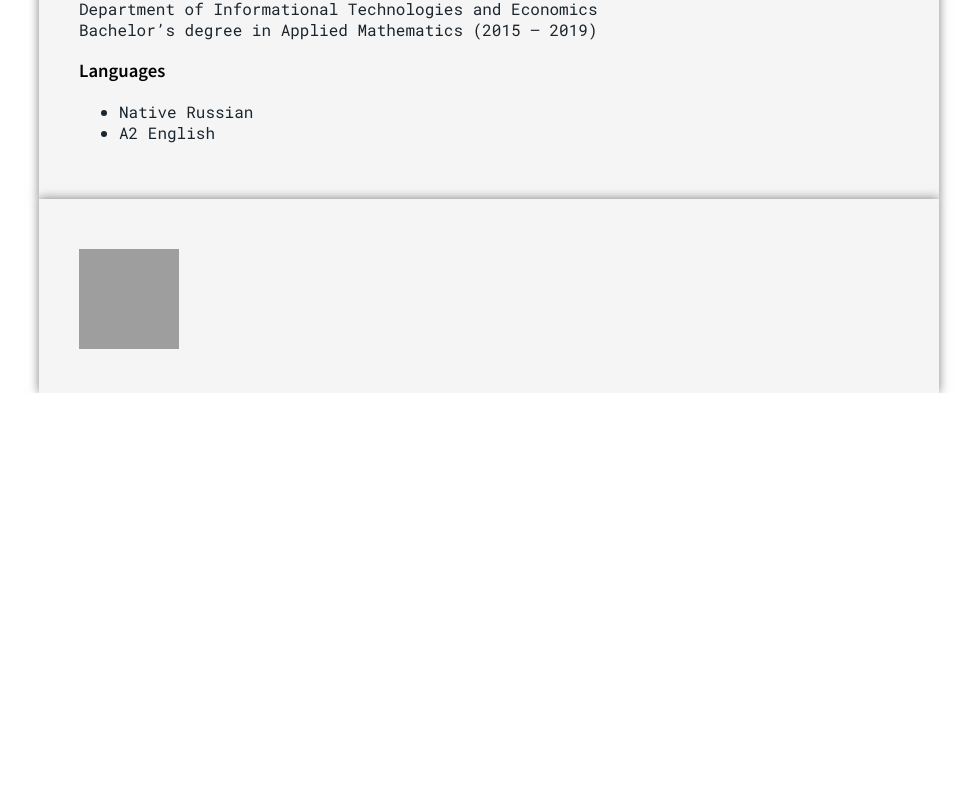
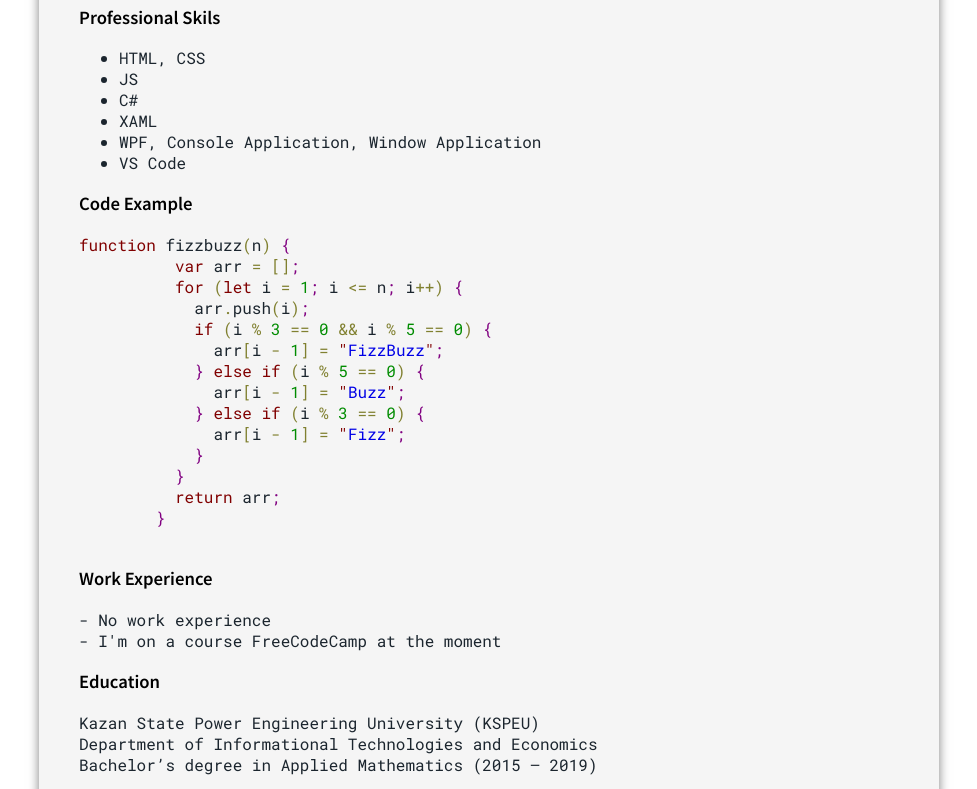
Before and after one commit to miamoooon/rsschool-cv, a plain HTML site: page index.html in a window 1280 px wide. Shown: the part 511-1300 px from the top of the page, without its empty margins (151-1128 px from the left). Before the commit the page ends 904 px from the top, so only its background shows below. Drawn offline with Linux system fonts and the light colour scheme; grey boxes are pictures that could not be loaded.

Commit message:
feat: add code example

```diff
--- a/index.html
+++ b/index.html
@@ -14,12 +14,11 @@
         padding: 50px 40px 40px 40px;
         background-color: rgb(245, 245, 245);
         box-shadow: 0 0 10px rgba(0, 0, 0, 0.5);
-        /*border: 0.5px #a70d02 solid;*/
       }
-      /*header,
-      footer {
-       padding: 50px 60px -10px 60px;
-      }*/
+
+      .sectionview {
+        padding: 70px 0px 0px 0px;
+      }
       h1 {
         margin: 30px 0px 0px 200px;
         font-size: 37px;
@@ -40,7 +39,7 @@
         height: 160px;
         float: left;
         box-shadow: 0 0 10px rgba(0, 0, 0, 0.3);
-        margin: 50px 40px;
+        margin: 50px 40px 20px 40px;
       }
       .fontheader {
         font-family: "Source Sans Pro", serif;
@@ -60,7 +59,7 @@
         <h1 class="fontheader">Maria Asimov</h1>
         <h2 class="fontheader">Front-end Developer</h2>
       </section>
-      <section>
+      <section class="sectionview">
         <h3 class="fontheader">Personal Information</h3>
         <p class="fonttext">
           <strong> Address: </strong>4 Kirill Turovsky, apt. 109, Minsk,
@@ -80,6 +79,42 @@
         </p>
       </section>
       <section>
+        <h3 class="fontheader">Professional Skils</h3>
+        <ul class="fonttext">
+         <li>HTML, CSS</li>
+         <li>JS</li>
+         <li>C#</li>
+         <li>XAML</li>
+         <li>WPF, Console Application, Window Application</li>
+         <li>VS Code</li>
+        </ul>
+      </section>
+      <section>
+        <h3 class="fontheader">Code Example</h3>
+        <pre class="fonttext"><span style='color:#800000; '>function</span> fizzbuzz<span style='color:#808030; '>(</span>n<span style='color:#808030; '>)</span> <span style='color:#800080; '>{</span>
+          <span style='color:#800000;  '>var</span> arr <span style='color:#808030; '>=</span> <span style='color:#808030; '>[</span><span style='color:#808030; '>]</span><span style='color:#800080; '>;</span>
+          <span style='color:#800000; '>for</span> <span style='color:#808030; '>(</span><span style='color:#800000;'>let</span> i <span style='color:#808030; '>=</span> <span style='color:#008c00; '>1</span><span style='color:#800080; '>;</span> i <span style='color:#808030; '>&lt;=</span> n<span style='color:#800080; '>;</span> i<span style='color:#808030; '>++</span><span style='color:#808030; '>)</span> <span style='color:#800080; '>{</span>
+            arr<span style='color:#808030; '>.</span>push<span style='color:#808030; '>(</span>i<span style='color:#808030; '>)</span><span style='color:#800080; '>;</span>
+            <span style='color:#800000;  '>if</span> <span style='color:#808030; '>(</span>i <span style='color:#808030; '>%</span> <span style='color:#008c00; '>3</span> <span style='color:#808030; '>==</span> <span style='color:#008c00; '>0</span> <span style='color:#808030; '>&amp;&amp;</span> i <span style='color:#808030; '>%</span> <span style='color:#008c00; '>5</span> <span style='color:#808030; '>==</span> <span style='color:#008c00; '>0</span><span style='color:#808030; '>)</span> <span style='color:#800080; '>{</span>
+              arr<span style='color:#808030; '>[</span>i <span style='color:#808030; '>-</span> <span style='color:#008c00; '>1</span><span style='color:#808030; '>]</span> <span style='color:#808030; '>=</span> <span style='color:#800000; '>"</span><span style='color:#0000e6; '>FizzBuzz</span><span style='color:#800000; '>"</span><span style='color:#800080; '>;</span>
+            <span style='color:#800080; '>}</span> <span style='color:#800000;  '>else</span> <span style='color:#800000;  '>if</span> <span style='color:#808030; '>(</span>i <span style='color:#808030; '>%</span> <span style='color:#008c00; '>5</span> <span style='color:#808030; '>==</span> <span style='color:#008c00; '>0</span><span style='color:#808030; '>)</span> <span style='color:#800080; '>{</span>
+              arr<span style='color:#808030; '>[</span>i <span style='color:#808030; '>-</span> <span style='color:#008c00; '>1</span><span style='color:#808030; '>]</span> <span style='color:#808030; '>=</span> <span style='color:#800000; '>"</span><span style='color:#0000e6; '>Buzz</span><span style='color:#800000; '>"</span><span style='color:#800080; '>;</span>
+            <span style='color:#800080; '>}</span> <span style='color:#800000; '>else</span> <span style='color:#800000;  '>if</span> <span style='color:#808030; '>(</span>i <span style='color:#808030; '>%</span> <span style='color:#008c00; '>3</span> <span style='color:#808030; '>==</span> <span style='color:#008c00; '>0</span><span style='color:#808030; '>)</span> <span style='color:#800080; '>{</span>
+              arr<span style='color:#808030; '>[</span>i <span style='color:#808030; '>-</span> <span style='color:#008c00; '>1</span><span style='color:#808030; '>]</span> <span style='color:#808030; '>=</span> <span style='color:#800000; '>"</span><span style='color:#0000e6; '>Fizz</span><span style='color:#800000; '>"</span><span style='color:#800080; '>;</span>
+            <span style='color:#800080; '>}</span>
+          <span style='color:#800080; '>}</span>
+          <span style='color:#800000; '>return</span> arr<span style='color:#800080; '>;</span>
+        <span style='color:#800080; '>}</span>
+        </pre>
+      </section>
+      <section>
+        <h3 class="fontheader">Work Experience</h3>
+        <p class="fonttext">
+          - No work experience<br>
+          - I'm on a course FreeCodeCamp at the moment
+          </p>
+      </section>
+      <section>
         <h3 class="fontheader">Education</h3>
         <p class="fonttext">
           Kazan State Power Engineering University (KSPEU) <br />
@@ -87,6 +122,7 @@
           Bachelor’s degree in Applied Mathematics (2015 – 2019)
         </p>
       </section>
+    </section>
       <section>
         <h3 class="fontheader">Languages</h3>
 
```
